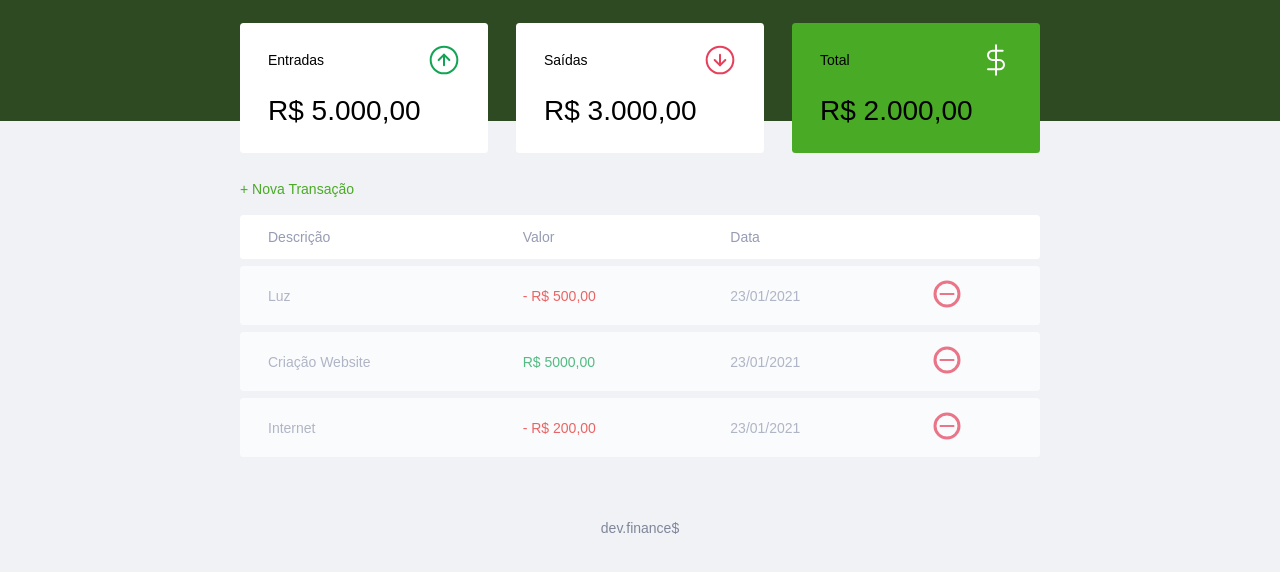
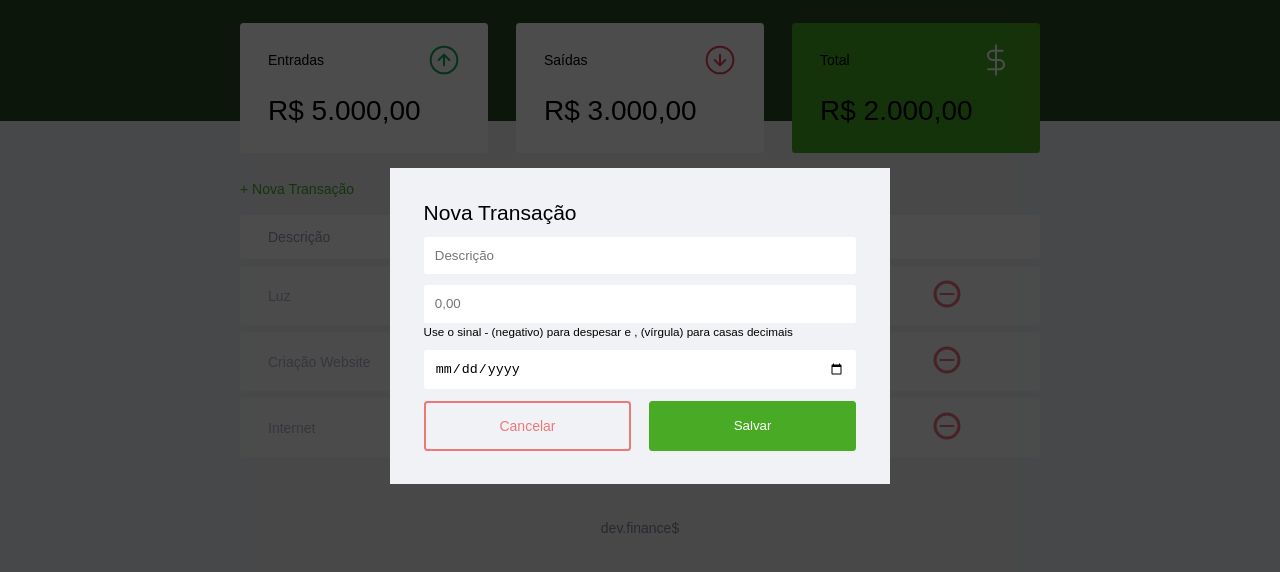
Before and after one commit to jaine-kiefer/devfinances, a plain HTML site: page index.html in a window 1280 px wide. Both pictures are taken after a click on the link "+ Nova Transação". Shown: the part 74-646 px from the top of the page. Drawn offline with Linux system fonts and the light colour scheme.

Commit message:
atualizações

```diff
--- a/index.html
+++ b/index.html
@@ -48,7 +48,9 @@
         <section id="transaction">
             <h2 class="sr-only">Transações</h2>
 
-            <a href="#" class="button new">+ Nova Transação</a>
+            <a href="#"
+            onclick="Modal.open()"
+            class="button new">+ Nova Transação</a>
 
             <table id="data-table">
                 <thead>
@@ -129,7 +131,7 @@
                     </div>
 
                     <div class="input-group actions">
-                        <a href="" class="button cancel">Cancelar</a>
+                        <a onlclick="Modal.close()" href="" class="button cancel">Cancelar</a>
                         <button>Salvar</button>
                     </div>
                 </form>
@@ -141,8 +143,26 @@
         <p>dev.finance$</p>
     </footer>
 
-
-
+    <script>
+        const Modal = {
+            open (){
+                // abrir modal
+                // adicionar a classe active ao modal
+                document
+                .querySelector('.modal-overlay')
+                .classList
+                .add('active')
+            },
+            close () {
+                // fechar o modal
+                // remover a classe active do modal
+                document
+                .querySelector('.modal-overlay')
+                .classList
+                .remove('active')
+            }
+        }
+    </script>
 </body>
 
 </html>
--- a/style.css
+++ b/style.css
@@ -212,6 +212,8 @@ td.expense {
     opacity: 0;
     visibility: hidden;
 
+    z-index: 999;
+
 }
 
 .modal-overlay.active {
@@ -223,8 +225,10 @@ td.expense {
     background: #f0f2f5;
     padding: 2.4rem;
     max-width: 500px;
-    width: 90;
+    width: 90%;
 
+    position: relative;
+    z-index: 1;
 }
 
 #form {
```
